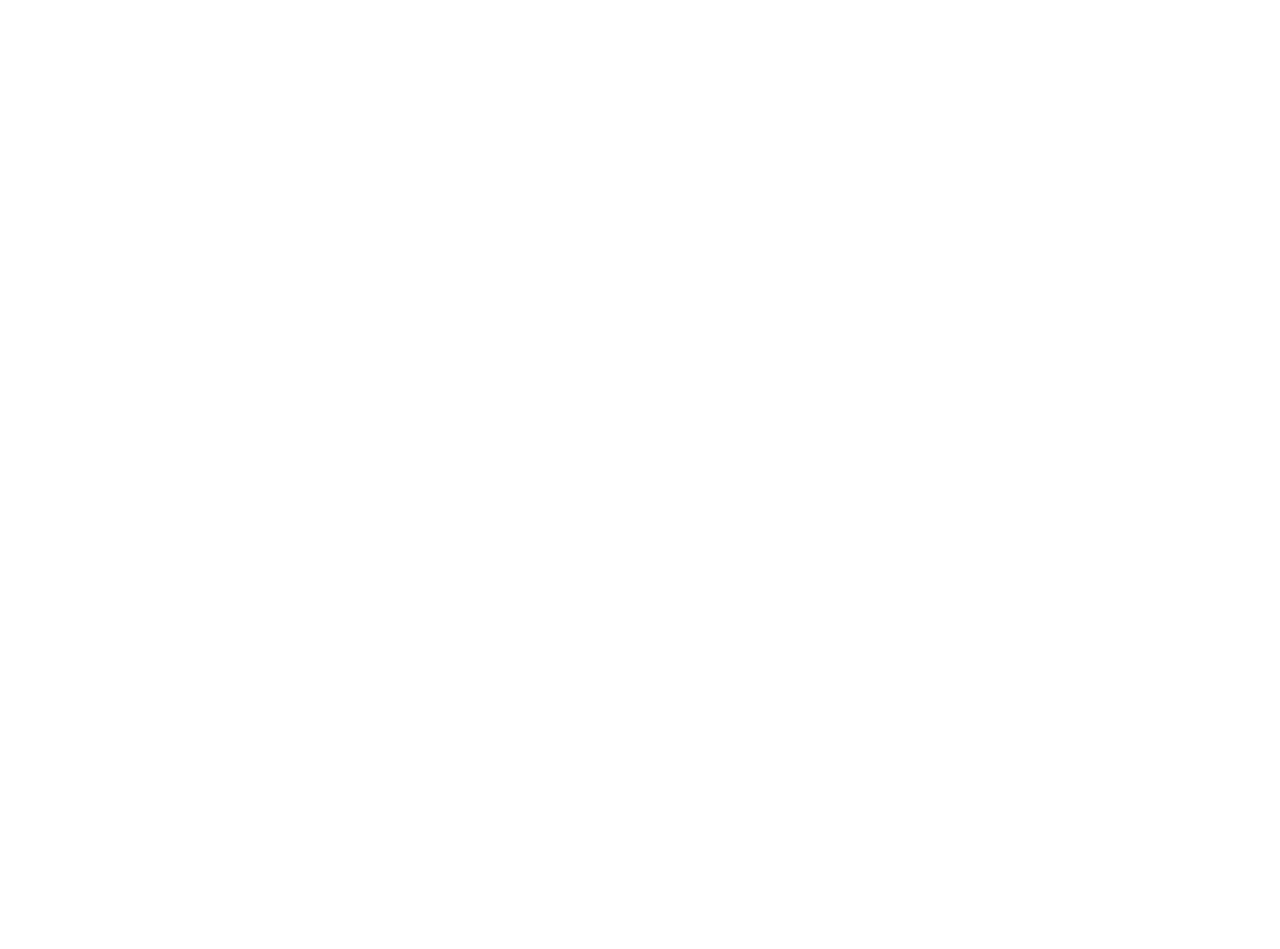
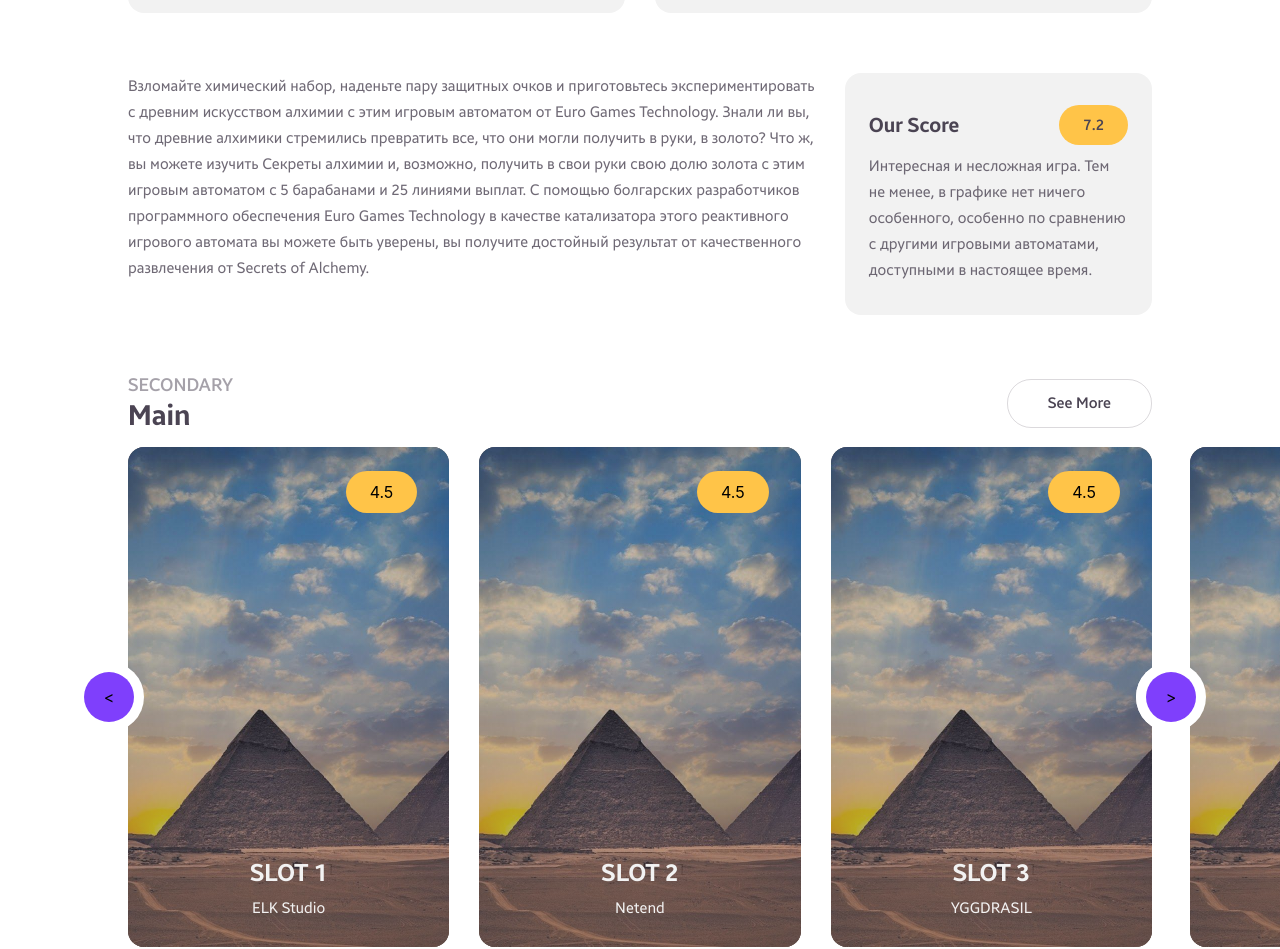
Before and after one commit to stoura90/Optimobet-website, a Next.js app: page /slot in a window 1280 px wide. Shown: the part 1061-2010 px from the top of the page. Before the commit the page ends 869 px from the top, so only its background shows below. Built offline with nearby package versions, Linux system fonts and the light colour scheme.

Commit message:
slots page

```diff
--- a/pages/slot/index.js
+++ b/pages/slot/index.js
@@ -1,7 +1,90 @@
 import styles from '../../styles/pages/SlotPage.module.css'
-import Image from 'next/image';
+import Image from 'next/image'
+import useWindowSize from '../../hooks/useWindowSize'
+import Slot from '../../components/Slot'
+import { useState, useEffect } from 'react'
+import { SwiperSlide } from 'swiper/react';
+import SliderWithControls from '../../components/SliderWithControls'
+
+const _slots = [
+    {
+        id: 1,
+        name: 'Slot 1',
+        provider: 'ELK Studio',
+        type: 'Achievement',
+        rating: 4.5,
+    },
+    {
+        id: 2,
+        name: 'Slot 2',
+        provider: 'Netend',
+        type: 'Megaways',
+        rating: 4.5,
+    },
+    {
+        id: 3,
+        name: 'Slot 3',
+        provider: 'YGGDRASIL',
+        type: 'Bonus Buy',
+        rating: 4.5,
+    },
+    {
+        id: 4,
+        name: 'Slot 4',
+        provider: 'EGT',
+        type: 'Sticky Features',
+        rating: 4.5,
+    },
+    {
+        id: 5,
+        name: 'Slot 5',
+        provider: 'PRAGMATICPLAY',
+        type: 'Jackpot',
+        rating: 4.5,
+    },
+    {
+        id: 6,
+        name: 'Slot 6',
+        provider: 'Booming Games',
+        type: 'Achievement',
+        rating: 4.5,
+    },
+    {
+        id: 7,
+        name: 'Slot 7',
+        provider: 'IRON DOG',
+        type: 'Megaways',
+        rating: 4.5,
+    },
+    {
+        id: 8,
+        name: 'Slot 8',
+        provider: 'BETSOFT',
+        type: 'Bonus Buy',
+        rating: 4.5,
+    },
+    {
+        id: 9,
+        name: 'Slot 9',
+        provider: '2by2gaming',
+        type: 'Sticky Features',
+        rating: 4.5,
+    }
+]
 
 export default function SlotPage() {
+    const { width, height } = useWindowSize()
+	const [ offsetSlots, setOffsetSlots ] = useState()
+
+	useEffect(()=>{
+		const chunkSize = Math.trunc(width*0.8/(250+19))
+		let offset = []
+		for (let i = 0; i < _slots.length; i += chunkSize) {
+			offset.push(_slots.slice(i, i + chunkSize))
+		}
+		setOffsetSlots(offset)
+	},[width])
+
     return (
         <div className={styles.container}>
             <div className={styles.slotBlock}>
@@ -117,8 +200,69 @@ export default function SlotPage() {
                     </div>
                 </div>
             </div>
+            <div className={styles.slotPage}>
+                <div className={styles.emptyBlocks}>
+                    <div />
+                    <div />
+                </div>
+                <div className={styles.aboutSlot}>
+                    <span>
+                        Взломайте химический набор, наденьте пару защитных очков и приготовьтесь экспериментировать с древним искусством алхимии с этим игровым автоматом от Euro Games Technology. Знали ли вы, что древние алхимики стремились превратить все, что они могли получить в руки, в золото? Что ж, вы можете изучить Секреты алхимии и, возможно, получить в свои руки свою долю золота с этим игровым автоматом с 5 барабанами и 25 линиями выплат. С помощью болгарских разработчиков программного обеспечения Euro Games Technology в качестве катализатора этого реактивного игрового автомата вы можете быть уверены, вы получите достойный результат от качественного развлечения от Secrets of Alchemy.
+                    </span>
+                    <div className={styles.ourScore}>
+                        <div className={styles.ourScoreHeader}>
+                            <span className={styles.scoreHeaderText}>
+                                Our Score
+                            </span>
+                            <span className={styles.scorePoints}>
+                                7.2
+                            </span>
+                        </div>
+                        <span className={styles.ourScoreText}>
+                            Интересная и несложная игра. Тем не менее, в графике нет ничего особенного, особенно по сравнению с другими игровыми автоматами, доступными в настоящее время.
+                        </span>
+                    </div>
+                </div>
+            </div>
+            <div className={styles.slotsSlider}>
+                <div className={styles.slotsSliderHeader}>
+                    <div className={styles.slotsSliderTitle}>
+                        <span className={styles.secondText}>
+                            Secondary
+                        </span>
+                        <span className={styles.mainText}>
+                            Main
+                        </span>
+                    </div>
+                    <div className={styles.seeMore}>
+                        See More
+                    </div>
+                </div>
+                {offsetSlots && offsetSlots.length>0 &&
+					<SliderWithControls>
+						{offsetSlots.map((item, index) => (
+							<SwiperSlide className={styles.slotSlide} key={index}>
+								{item.map(slot => (
+									<div
+										style={{
+											width:"calc((100% - "+30*(Math.trunc(width*0.8/(250+19)) - 1)+"px)/"+Math.trunc(width*0.8/(250+19))+")",
+											flex:"initial"
+										}}
+										key={`slot_${slot.id}`}
+									>
+										<Slot
+            							    {...slot}
+            							/>
+									</div>
+								))}
+							</SwiperSlide>
+						))}
+					</SliderWithControls>
+				}
+            </div>
         </div>
     )
 }
 
 SlotPage.withHeader = true;
+SlotPage.withFooter = true;
--- a/styles/pages/SlotPage.module.css
+++ b/styles/pages/SlotPage.module.css
@@ -50,9 +50,6 @@
     align-items: center;
     gap: 10px;
 }
-.slotDataInfo:last-child{
-    border-bottom: none;
-}
 .dataInfoTitle{
     font: normal normal 500 15px/17px Samsung Sans;
     letter-spacing: 0px;
@@ -81,3 +78,110 @@
     display: flex;
     width: 100%;
 }
+.slotPage{
+    padding: 60px 10% 60px;
+}
+.emptyBlocks{
+    display: flex;
+    gap: 30px;
+}
+.emptyBlocks > *{
+    flex: 1 1;
+    background: #F2F2F2 0% 0% no-repeat padding-box;
+    border-radius: 16px;
+    height: 145px;
+}
+.aboutSlot{
+    display: flex;
+    gap: 30px;
+    margin-top: 60px;
+    font: normal normal normal 15px/26px Samsung Sans;
+    letter-spacing: 0px;
+    color: #4B4453CC;
+}
+.ourScore{
+    background: #F2F2F2 0% 0% no-repeat padding-box;
+    border-radius: 16px;
+    padding: 32px 24px;
+    min-width: 200px;
+    width: 30%;
+    flex-shrink: 0;
+    height: 100%;
+    display: flex;
+    flex-direction: column;
+}
+.ourScoreHeader{
+    display: flex;
+    align-items: center;
+    justify-content: space-between;
+    gap: 30px;
+    margin-bottom: 8px;
+}
+.scoreHeaderText{
+    font: normal normal bold 20px/24px Samsung Sans;
+    letter-spacing: 0px;
+    color: #4B4453;
+}
+.scorePoints{
+    background: #FFC448 0% 0% no-repeat padding-box;
+    border-radius: 24px;
+    font: normal normal 500 15px/18px Samsung Sans;
+    letter-spacing: 0px;
+    color: #4B4453;
+    padding: 11px 24px;
+}
+.ourScoreText{
+    font: normal normal normal 15px/26px Samsung Sans;
+    letter-spacing: 0px;
+    color: #4B4453CC;
+    width: 100%;
+}
+.slotsSlider{
+    display: block;
+    width: 100%;
+    margin-bottom: 100px;
+}
+.slotSlide {
+	width: 80% !important;
+	display: flex;
+	gap: 30px;
+}
+.slotSlide>div {
+	flex: 1 1;
+	height: 500px;
+	display: flex;
+	align-items: flex-end;
+	position: relative;
+}
+.slotsSliderHeader{
+    margin: 0px 10% 16px;
+    display: flex;
+    justify-content: space-between;
+    gap: 30px;
+    align-items: center;
+}
+.slotsSliderTitle{
+    display: flex;
+    flex-direction: column;
+    gap: 6px;
+}
+.secondText{
+    font: normal normal 500 18px/20px Samsung Sans;
+    letter-spacing: 0px;
+    color: #4B445380;
+    text-transform: uppercase;
+}
+.mainText{
+    font: normal normal bold 28px/30px Samsung Sans;
+    letter-spacing: 0px;
+    color: #4B4453;
+}
+.seeMore{
+    font: normal normal 500 15px/17px Samsung Sans;
+    letter-spacing: 0px;
+    color: #4B4453;
+    border: 1px solid #4B445333;
+    border-radius: 24px;
+    padding: 15px 40px;
+    cursor: pointer;
+}
```
